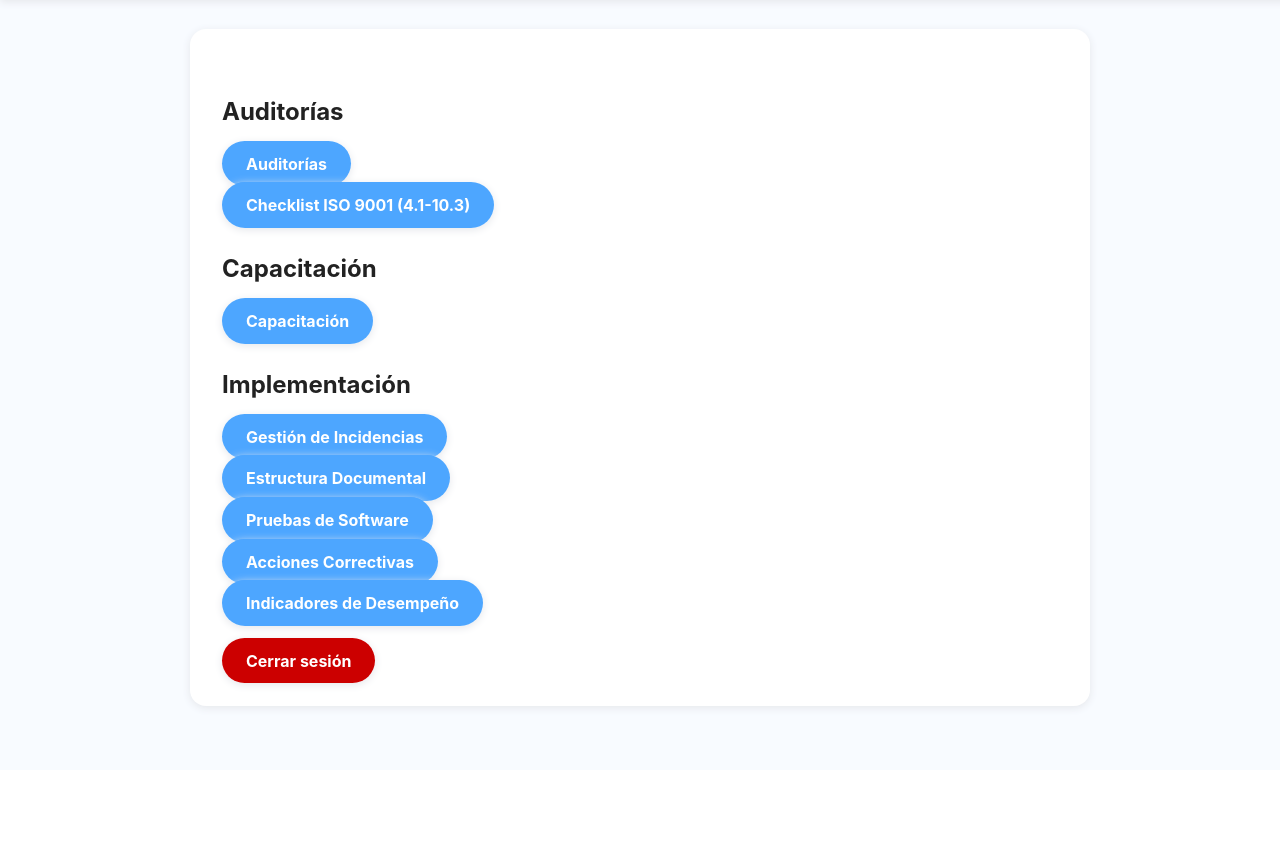
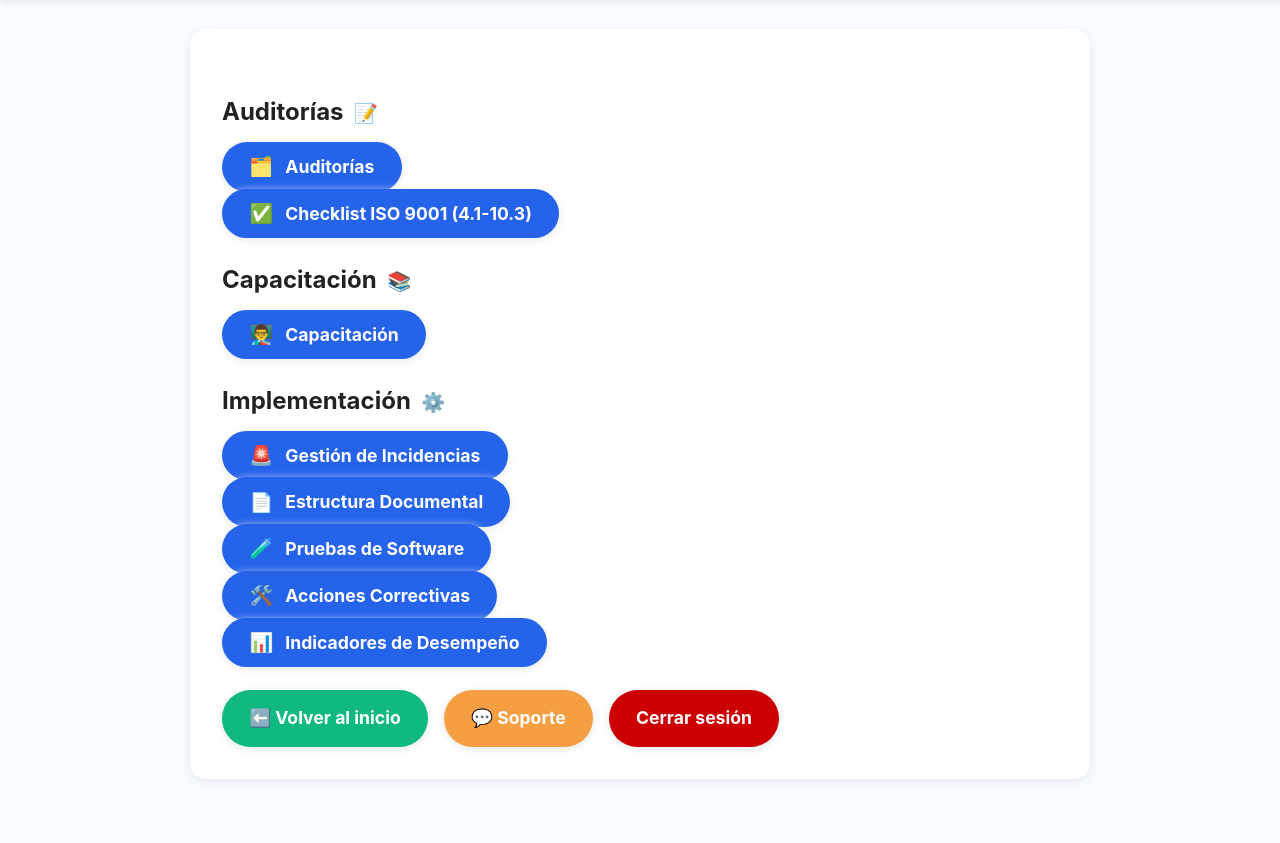
Before and after one commit to messironaldo20059-dotcom/iso9001, a Flask app: page / in a window 1280 px wide, after a click on "ISO 9001". Shown: the part 83-926 px from the top of the page. Before the commit the page ends 793 px from the top, so only its background shows below. Run offline with Flask 3, Linux system fonts and the light colour scheme; a user stored in the database is signed in.

Commit message:
Menu actualizado

```diff
--- a/SGC-ISO9001/app/static/style.css
+++ b/SGC-ISO9001/app/static/style.css
@@ -39,16 +39,51 @@ body {
     margin-bottom: 2rem;
 }
 .btn {
-    background: #4DA6FF;
+    background: #2563eb;
     color: #fff;
     border: none;
     border-radius: 9999px;
-    padding: 0.8rem 1.5rem;
-    font-size: 1rem;
+    padding: 0.9rem 1.7rem;
+    font-size: 1.1rem;
     font-weight: bold;
     cursor: pointer;
-    transition: background 0.2s, box-shadow 0.2s;
+    transition: background 0.2s, box-shadow 0.2s, outline 0.2s;
     box-shadow: 0 2px 8px #E5E7EB;
+    outline: none;
+}
+.btn:focus {
+    outline: 3px solid #f59e42;
+}
+.btn-logout {
+    background: #c00 !important;
+    color: #fff !important;
+}
+.btn[title]::after {
+    content: attr(title);
+    display: none;
+    position: absolute;
+    background: #222;
+    color: #fff;
+    padding: 0.2rem 0.5rem;
+    border-radius: 0.3rem;
+    font-size: 0.9rem;
+    left: 100%;
+    top: 50%;
+    white-space: nowrap;
+    margin-left: 0.5rem;
+    z-index: 10;
+}
+.btn[title]:hover::after {
+    display: block;
+}
+.card h2 span[title] {
+    cursor: help;
+    font-size: 1.2rem;
+    margin-left: 0.3rem;
+}
+.card ul li a span {
+    margin-right: 0.5rem;
+}
 }
 .btn:hover {
     background: #3B82F6;
--- a/SGC-ISO9001/app/templates/menu.html
+++ b/SGC-ISO9001/app/templates/menu.html
@@ -8,37 +8,71 @@
 <body>
     <div class="header">
         <h1>Herramienta SGC - ISO 9001:2015</h1>
+        <a href="#" onclick="mostrarAyuda()" title="Ayuda" style="font-size:1.5rem; color:#4DA6FF; text-decoration:none; margin-left:1rem;">❓</a>
     </div>
     <div class="main">
+        <div class="card" id="bienvenida">
+            <h2>Bienvenido/a</h2>
+            <p>Esta herramienta le ayuda a gestionar los procesos clave de la norma ISO 9001:2015 de forma sencilla.<br>
+            Seleccione <b>ISO 9001</b> para comenzar. Si necesita ayuda, haga clic en el ícono <b>❓</b> arriba.</p>
+        </div>
         <div class="card" id="iso9001-main">
-            <button class="btn" style="width:100%; font-size:1.5rem; padding:2rem; background:#4DA6FF; color:#fff; font-weight:700;" onclick="document.getElementById('iso-sections').style.display='block'; this.style.display='none';">ISO 9001</button>
+            <button class="btn" style="width:100%; font-size:1.5rem; padding:2rem; background:#4DA6FF; color:#fff; font-weight:700; display:block;" onclick="document.getElementById('iso-sections').style.display='block'; this.style.display='none'; document.getElementById('bienvenida').style.display='none';">ISO 9001</button>
             <div id="iso-sections" style="display:none; margin-top:2rem;">
                 <div style="margin-bottom:2rem;">
-                    <h2>Auditorías</h2>
+                    <h2>Auditorías <span title="Aquí puede gestionar auditorías internas y checklist de cumplimiento">📝</span></h2>
                     <ul style="list-style:none; padding:0;">
-                        <li style="margin-bottom: 1rem;"><a class="btn" href="/auditorias">Auditorías</a></li>
-                        <li style="margin-bottom: 1rem;"><a class="btn" href="/checklist-iso">Checklist ISO 9001 (4.1-10.3)</a></li>
+                        <li style="margin-bottom: 1rem;"><a class="btn" href="/auditorias" title="Registrar y consultar auditorías"><span style="font-size:1.2rem;">🗂️</span> Auditorías</a></li>
+                        <li style="margin-bottom: 1rem;"><a class="btn" href="/checklist-iso" title="Checklist de requisitos ISO"><span style="font-size:1.2rem;">✅</span> Checklist ISO 9001 (4.1-10.3)</a></li>
                     </ul>
                 </div>
                 <div style="margin-bottom:2rem;">
-                    <h2>Capacitación</h2>
+                    <h2>Capacitación <span title="Gestione y registre capacitaciones del personal">📚</span></h2>
                     <ul style="list-style:none; padding:0;">
-                        <li style="margin-bottom: 1rem;"><a class="btn" href="/capacitacion">Capacitación</a></li>
+                        <li style="margin-bottom: 1rem;"><a class="btn" href="/capacitacion" title="Registrar y consultar capacitaciones"><span style="font-size:1.2rem;">👨‍🏫</span> Capacitación</a></li>
                     </ul>
                 </div>
                 <div style="margin-bottom:2rem;">
-                    <h2>Implementación</h2>
+                    <h2>Implementación <span title="Herramientas para la implementación y mejora continua">⚙️</span></h2>
                     <ul style="list-style:none; padding:0;">
-                        <li style="margin-bottom: 1rem;"><a class="btn" href="/incidencias">Gestión de Incidencias</a></li>
-                        <li style="margin-bottom: 1rem;"><a class="btn" href="/documentos">Estructura Documental</a></li>
-                        <li style="margin-bottom: 1rem;"><a class="btn" href="/pruebas">Pruebas de Software</a></li>
-                        <li style="margin-bottom: 1rem;"><a class="btn" href="/acciones">Acciones Correctivas</a></li>
-                        <li style="margin-bottom: 1rem;"><a class="btn" href="/indicadores">Indicadores de Desempeño</a></li>
+                        <li style="margin-bottom: 1rem;"><a class="btn" href="/incidencias" title="Registrar y consultar incidencias"><span style="font-size:1.2rem;">🚨</span> Gestión de Incidencias</a></li>
+                        <li style="margin-bottom: 1rem;"><a class="btn" href="/documentos" title="Gestión de documentos y formatos"><span style="font-size:1.2rem;">📄</span> Estructura Documental</a></li>
+                        <li style="margin-bottom: 1rem;"><a class="btn" href="/pruebas" title="Registrar y consultar pruebas de software"><span style="font-size:1.2rem;">🧪</span> Pruebas de Software</a></li>
+                        <li style="margin-bottom: 1rem;"><a class="btn" href="/acciones" title="Registrar acciones correctivas"><span style="font-size:1.2rem;">🛠️</span> Acciones Correctivas</a></li>
+                        <li style="margin-bottom: 1rem;"><a class="btn" href="/indicadores" title="Ver indicadores de desempeño"><span style="font-size:1.2rem;">📊</span> Indicadores de Desempeño</a></li>
                     </ul>
                 </div>
-                <a class="btn btn-logout" href="/logout" style="background:#c00; color:#fff;">Cerrar sesión</a>
+                <div style="display:flex; gap:1rem; flex-wrap:wrap;">
+                    <a class="btn" href="#" onclick="volverInicio()" style="background:#10b981; color:#fff;">⬅️ Volver al inicio</a>
+                    <a class="btn" href="mailto:soporte@empresa.com" style="background:#f59e42; color:#fff;">💬 Soporte</a>
+                    <a class="btn btn-logout" href="/logout" style="background:#c00; color:#fff;">Cerrar sesión</a>
+                </div>
+            </div>
+        </div>
+        <div id="ayuda-modal" style="display:none; position:fixed; top:0; left:0; width:100vw; height:100vh; background:rgba(0,0,0,0.4); z-index:9999; align-items:center; justify-content:center;">
+            <div style="background:#fff; border-radius:1rem; padding:2rem; max-width:400px; margin:auto; box-shadow:0 2px 16px #0002;">
+                <h2>Ayuda rápida</h2>
+                <ul style="padding-left:1.2rem;">
+                    <li><b>ISO 9001</b>: Pulse el botón para ver las opciones principales.</li>
+                    <li><b>Auditorías</b>: Gestione auditorías y checklist de cumplimiento.</li>
+                    <li><b>Capacitación</b>: Registre y consulte capacitaciones del personal.</li>
+                    <li><b>Implementación</b>: Acceda a herramientas para incidencias, documentos, pruebas, acciones e indicadores.</li>
+                    <li>Use los iconos para identificar rápidamente cada función.</li>
+                    <li>Para soporte, pulse <b>💬 Soporte</b>.</li>
+                </ul>
+                <button class="btn" onclick="document.getElementById('ayuda-modal').style.display='none';">Cerrar</button>
             </div>
         </div>
     </div>
+    <script>
+    function volverInicio() {
+        document.getElementById('iso-sections').style.display = 'none';
+        document.getElementById('iso9001-main').querySelector('button').style.display = 'block';
+        document.getElementById('bienvenida').style.display = 'block';
+    }
+    function mostrarAyuda() {
+        document.getElementById('ayuda-modal').style.display = 'flex';
+    }
+    </script>
 </body>
 </html>
```
